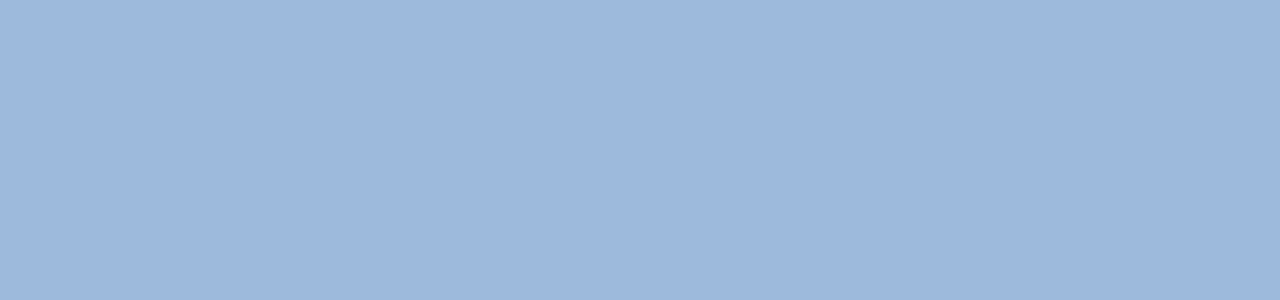
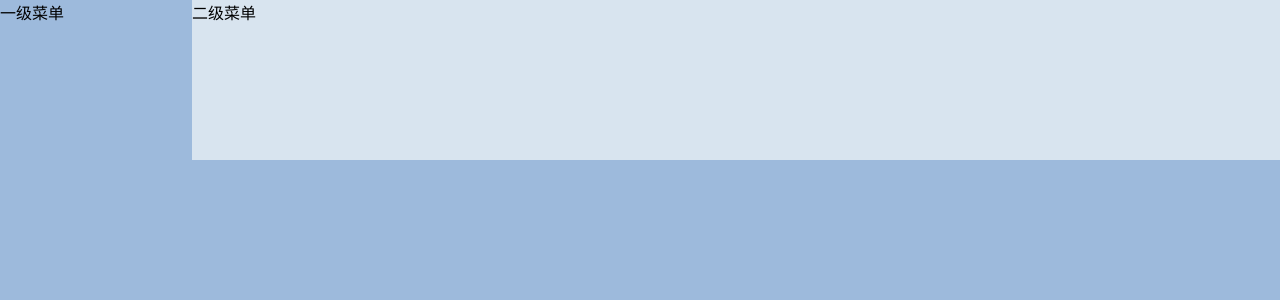
Before and after one commit to Wqinxi/front-design, a Vue app: page /refuel-area/video in a window 1280 px wide. Before the commit this address had no page. Shown: the top 300 px of the page. Built offline with nearby package versions, Linux system fonts and the light colour scheme.

Commit message:
工作区部分路由

```diff
--- a/public/css/reset.css
+++ b/public/css/reset.css
@@ -1,11 +1,12 @@
 body{
     background-color: rgb(157,186,220);
+    margin: 0;
+    border: 0;
 }
 :root{
     --bkg-clr: rgb(157,186,220);
+    --light-bgk-clr: rgb(216,228,239);
 }
-
-
 @media screen and (max-width: 1250px){
     html{
         font-size: 12px;
--- a/src/App.vue
+++ b/src/App.vue
@@ -3,10 +3,11 @@ import { RouterLink, RouterView } from 'vue-router'
 </script>
 
 <template>
-    <RouterView v-slot="{ Component }"></RouterView>
+  <RouterView v-slot="{ Component }">
     <keep-alive>
       <component :is="Component"/>
     </keep-alive>
+  </RouterView>
 </template>
 
 <style scoped>
--- a/src/router/index.ts
+++ b/src/router/index.ts
@@ -1,4 +1,6 @@
 import { createRouter, createWebHistory } from 'vue-router'
+import RefuelAreaRouter from "@/router/modules/refuel-area";
+
 
 const router = createRouter({
   history: createWebHistory(import.meta.env.BASE_URL),
@@ -31,7 +33,9 @@ routes: [
     {
       path: '/work-space',
       component: () => import('@/views/work-space/Index.vue'),
-
+      children:[
+        RefuelAreaRouter,
+      ]
     },
   ]
 })
--- /dev/null
+++ b/src/router/modules/refuel-area.ts
@@ -0,0 +1,22 @@
+import type { RouteRecordRaw } from "vue-router";
+
+const RefuelAreaRouter:RouteRecordRaw = {
+    path: '/refuel-area',
+    redirect: '/refuel-area/img',
+    component: () => import('@/views/work-space/work-space-right/Index.vue'),
+    meta: { type: '加油区' },
+    children:[
+        {
+            path: 'img',
+            component: () => import('@/views/auth/Index.vue'),
+            meta: { title: '图像处理' },
+        },
+        {
+            path: 'video',
+            component: () => import('@/views/auth/Index.vue'),
+            meta: { title: '视频监控' }
+        }
+
+    ]
+}
+export default RefuelAreaRouter
--- /dev/null
+++ b/src/router/modules/secure.ts
@@ -0,0 +1,5 @@
+
+const SecureRouter = {
+
+}
+export default SecureRouter
--- a/src/views/auth/Index.vue
+++ b/src/views/auth/Index.vue
@@ -8,9 +8,12 @@ import { RouterView } from "vue-router";
 
 <template>
   <el-container direction="horizontal" class="login-container">
-    <RouterView></RouterView>
+    <RouterView v-slot="{ Component }">
+      <keep-alive>
+        <component :is="Component"/>
+      </keep-alive>
+    </RouterView>
   </el-container>
-
 </template>
 
 <style>
--- a/src/views/work-space/Index.vue
+++ b/src/views/work-space/Index.vue
@@ -3,9 +3,41 @@
 *@date 2023/11/10 11:08
 -->
 <script setup>
+import {RouterView} from "vue-router";
 
 </script>
 
 <template>
-<div>work-space</div>
+<div class="work-space">
+  <div class="router-menu">
+    一级菜单
+  </div>
+  <div class="work-space-right">
+    <RouterView v-slot="{ Component }">
+      <keep-alive>
+        <component :is="Component"/>
+      </keep-alive>
+    </RouterView>
+  </div>
+</div>
 </template>
+
+<style lang="less" scoped>
+.work-space{
+  position: absolute;
+  width: 100%;
+  height: 100%;
+  display: flex;
+  flex-flow: row;
+  .router-menu{
+    width: 15%;
+    background-color: var(--bkg-clr);
+  }
+  .work-space-right{
+    width: 85%;
+    background-color: var(--light-bgk-clr);
+  }
+}
+
+
+</style>
--- /dev/null
+++ b/src/views/work-space/work-space-right/Index.vue
@@ -0,0 +1,31 @@
+<!--
+*@author andrew
+*@date 2023/11/21 22:56
+-->
+<script setup>
+import {useRoute, useRouter} from "vue-router";
+
+const route = useRoute()
+const router = useRouter()
+console.log(router)
+</script>
+
+<template>
+<div class="second-router-menu">
+  二级菜单
+</div>
+<div class="operating-space">
+
+</div>
+</template>
+<style lang="less" scoped>
+.second-router-menu{
+  width: 100%;
+  height: 20%;
+}
+.operating-space{
+  width: 100%;
+  height: 80%;
+  background-color: var(--bkg-clr);
+}
+</style>
--- a/tsconfig.app.json
+++ b/tsconfig.app.json
@@ -4,6 +4,7 @@
     "env.d.ts",
     "src/**/*",
     "src/stores/*.ts",
+    "src/router/modules/*.ts",
     "src/**/*.vue.ts"
   ],
   "exclude": ["src/**/__tests__/*"],
--- a/tsconfig.json
+++ b/tsconfig.json
@@ -9,6 +9,7 @@
     }
   ],
   "compilerOptions": {
+    "noImplicitAny": false,
     "target": "esnext",
     "module": "esnext",
     "strict": false,
```
Also changed, not shown: src/router/modules/manage.ts (added), src/router/modules/unload-area.ts (added).
